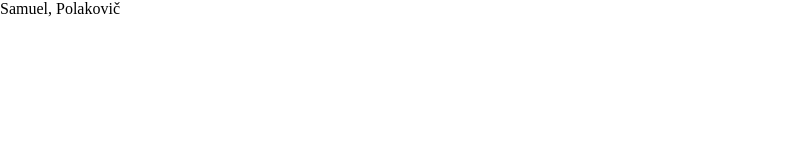
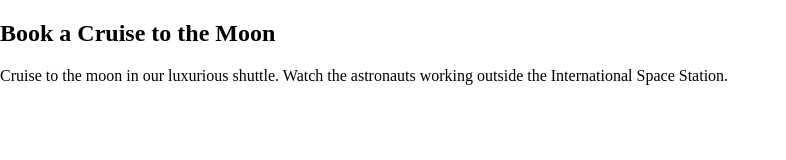
Before and after one commit to 2lol555/stc-mslearn, a plain HTML site: page web/index.html in a window 1280 px wide. Shown: the whole page, without its empty margins (0-786 px from the left). Drawn offline with nearby package versions, Linux system fonts and the light colour scheme.

Commit message:
End of 3-create-app-exercise

```diff
--- a/web/index.html
+++ b/web/index.html
@@ -20,7 +20,7 @@
 	<!--jquery-->
 	<script src="https://cdnjs.cloudflare.com/ajax/libs/jquery/3.6.0/jquery.min.js" integrity="sha512-894YE6QWD5I59HgZOGReFYm4dnWc1Qt5NtvYSaNcOP+u1T9qYdvdihz0PPSiiqn/+/3e7Jo4EaG7TubfWGUrMQ==" crossorigin="anonymous"></script>
 
-	<!-- Vue.js -->
+	<!-- TODO: Import Vue.js core library -->
 	<script src="https://unpkg.com/vue@next"></script>
 
 	<!--[if lt IE 9]-->
@@ -33,22 +33,16 @@
 </head>
 <body>
 	<!-- the HTML element which will host our app -->
-	<div id='app'>
-		{{firstName}}, {{lastName}}
+	<div id="app">
+		<h2>{{productName}}</h2>
+		<div>{{productDescription}}</div>
 	</div>
 
-	<script src="https://unpkg.com/vue@next"></script>
+
+	<script src="index.js"></script>
 	<script>
-		const App = Vue.createApp({
-			data() {
-				return {
-					firstName: 'Samuel',
-					lastName: 'Polakovič'
-				};
-			}
-		});
 		// Registering and mounting our app
-		App.mount('#app');
+		app.mount('#app');
 	</script>
 </body>
 </html>
--- /dev/null
+++ b/web/index.js
@@ -0,0 +1,9 @@
+const app = Vue.createApp({
+	data() {
+		return {
+			productName: 'Book a Cruise to the Moon',
+			productDescription: 'Cruise to the moon in our luxurious shuttle. Watch the astronauts working outside the International Space Station.',
+			// additional properties later
+		}
+	},
+});
```
